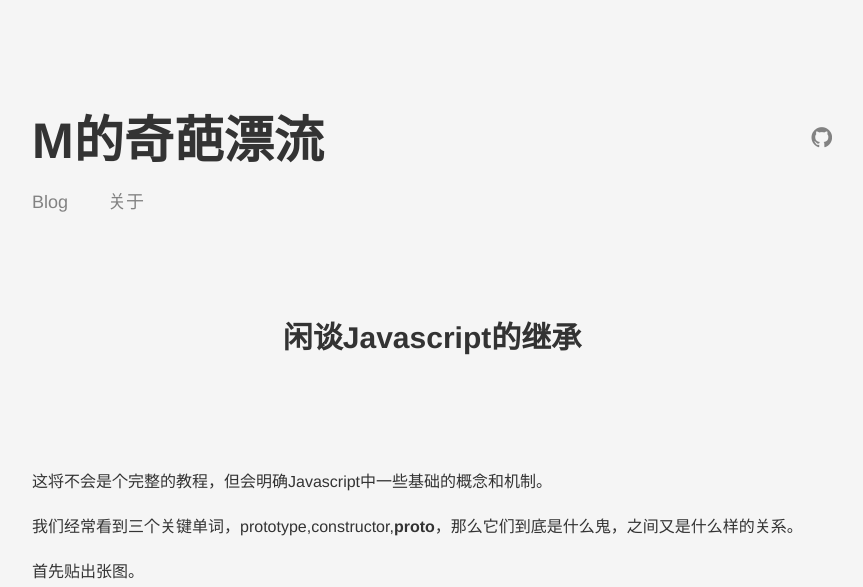
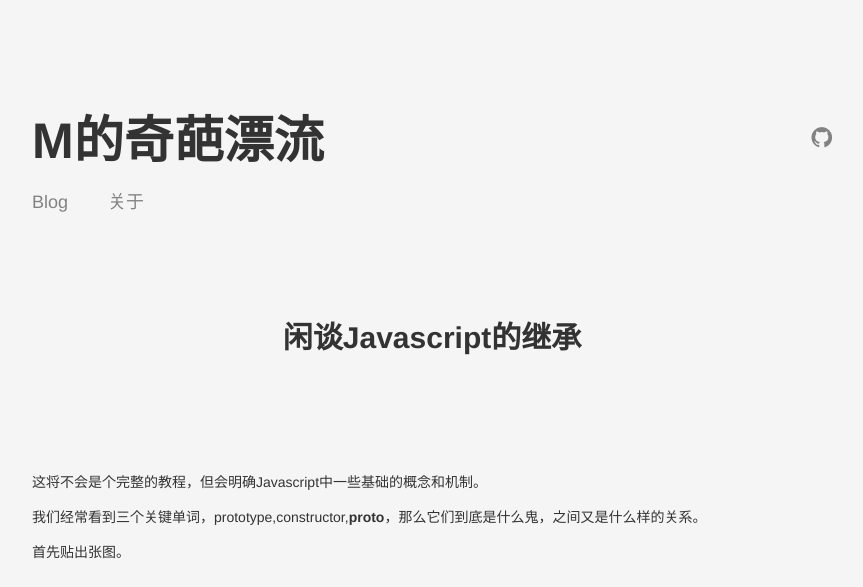
Before and after one commit to AxeMea/axemea.github.com, a Jekyll site: the page built from _posts/2016-08-11-闲谈Javascript的继承.md, in a window 1280 px wide. Shown: the top 587 px of the page, without its empty margins (208-1071 px from the left). Built offline with Jekyll 4.4.1, drawn with Linux system fonts in a browser that asks for light colours; comment, search, counter and statistics services are not loaded; some of the changed text lies outside the part shown; grey boxes are pictures that could not be loaded.

Commit message:
style: improve styles

```diff
--- a/_posts/2016-08-11-闲谈Javascript的继承.md
+++ b/_posts/2016-08-11-闲谈Javascript的继承.md
@@ -37,9 +37,7 @@
 三个关系基本捋清楚了，那么就要开始一波等价模式，虽然有点绕，不过验证下我们的认识是否牢固。
 
 
-### -- 开启等价模式 --
-
-#### ****************
+### 开启等价模式
 
 {% highlight javascript %}
   function Base() {}
@@ -53,8 +51,6 @@
 {% endhighlight javascript %}
 
 咦。。。之前不是说constructor是在函数身上，不在对象身上。这就要归功于Javascript的原型链了，当发现base实例中没有constructor时，会找去实例__proto__属性指向的原型上找，而之前我们说到了，属性__proto__是指向函数的prototype对象，这样就找到了constructor属性，而constructor属性指向函数本身。
-
-#### ****************
 
 {% highlight javascript %}
   function Base() {}
@@ -70,9 +66,7 @@
 
 函数Base的prototype属性的constructor指向函数Base本身。
 
-#### ****************
-
-### -- 关于寄生组合式继承 --
+### 关于寄生组合式继承
 
 众所周知标准的寄生组合式继承如下
 
--- a/_sass/_default.scss
+++ b/_sass/_default.scss
@@ -313,7 +313,7 @@
   }
 
   ul li {
-    margin: 10px 0;
+    margin: 0;
   }
 
   a {
@@ -322,6 +322,12 @@
 
   ul {
     margin: 0;
+  }
+
+  p {
+    margin: 5px 0;
+    font-size: 14px !important;
+    line-height: 30px;
   }
 
   table{
```
